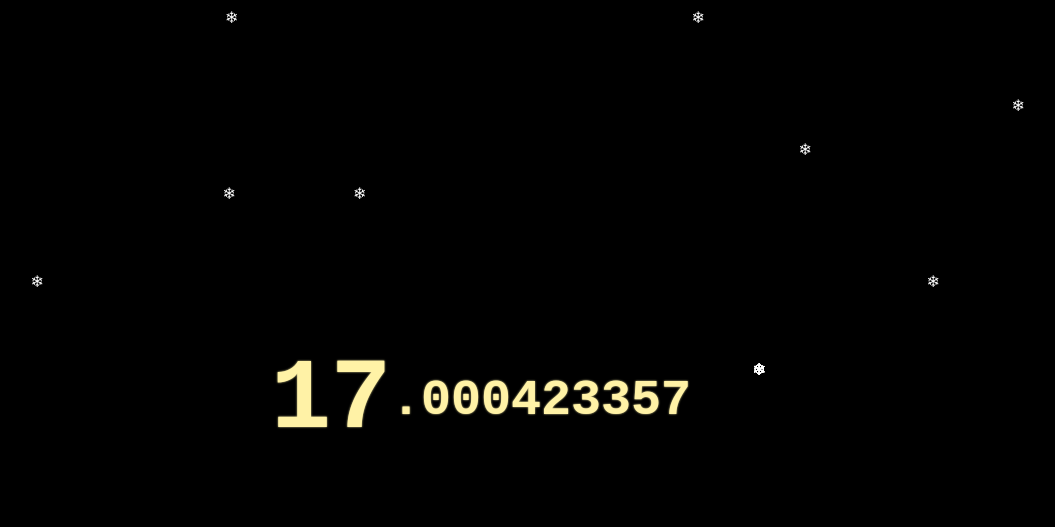
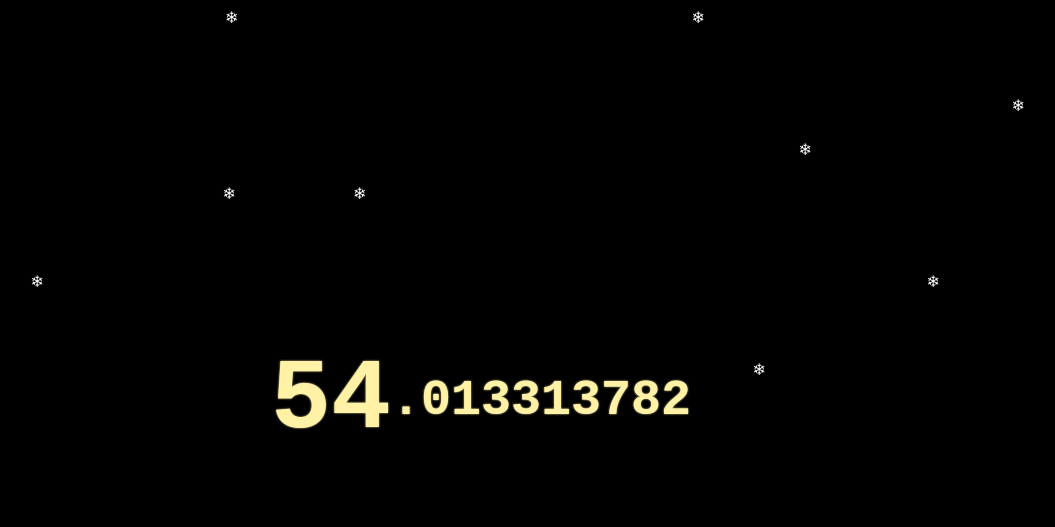
Before and after one commit to RomaDevWorld/age-timer, a plain HTML site: page index.html in a window 1280 px wide. Shown: the whole page, without its empty margins (159-1214 px from the left). Drawn offline with Linux system fonts and the light colour scheme.

Commit message:
fix: leap year fix

```diff
--- a/index.html
+++ b/index.html
@@ -7,8 +7,8 @@
   </head>
   <body>
     <div class="text-container">
-      <h1 id="timer">timer</h1>
-      <h3 id="subTimer">.</h3>
+      <h1 id="timer"></h1>
+      <h3 id="subTimer"></h3>
     </div>
     <div id="container" aria-hidden="true"></div>
     <script src="script.js"></script>
--- a/script.js
+++ b/script.js
@@ -1,20 +1,17 @@
-const birth = 1168405200000; //Unix timestamp of the birthday (https://www.unixtimestamp.com/)
+const birth = 0; //Unix timestamp of the birthday (https://www.unixtimestamp.com/)
 const snowFlakes = true;
 
 setInterval(() => {
-  const now = Date.now();
+  const now = new Date().getTime();
+  const diff = now - birth * 1000; // Convert unix timestamp to milliseconds
+  const [int, decimal] = (diff / (1000 * 60 * 60 * 24 * 365.25)).toFixed(9).split(".");
 
-  const passed = (now - birth) / 1000 / 60 / 60 / 24 / 365;
-
-  const timer = document.getElementById("timer");
-  const subTimer = document.getElementById("subTimer");
-
-  timer.innerHTML = Math.floor(passed);
-  subTimer.innerHTML = "." + passed.toFixed(9).toString().split(".")[1];
+  timer.innerHTML = int;
+  subTimer.innerHTML = "." + decimal;
 }, 1); //Increase this number to reduce the refresh rate
 
 if (snowFlakes) {
-  for (let i = 0; i < 20; i++) {
+  for (let i = 0; i < 12; i++) {
     const container = document.getElementById("container");
     const snowFlake = document.createElement("div");
     snowFlake.className = "snowflake";
```
